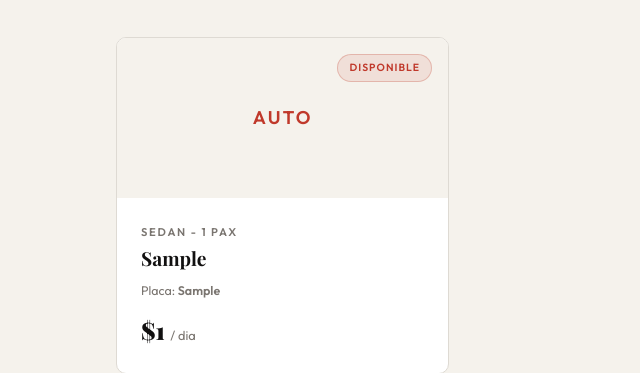
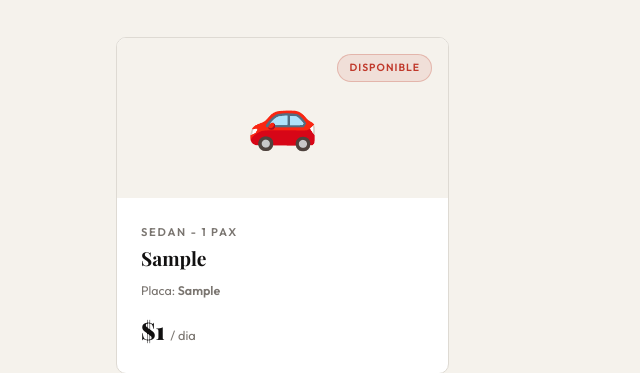
Before and after one commit to McFly2404/Renta_Vehiculos, a Django app: page / in a window 1280 px wide. Shown: the part 2740-3113 px from the top of the page, without its empty margins (0-640 px from the left). Run offline with Django 5.2, Linux system fonts and the light colour scheme; tables that the repository leaves empty hold one stand-in row (values such as "Sample post"); parts of the project's set-up code (start-up, migrations or seed data) failed here and were passed over.

Commit message:
Emojis carros y parches visuales

```diff
--- a/static/css/main.css
+++ b/static/css/main.css
@@ -192,7 +192,7 @@ h1, h2, h3 { font-family: var(--f-display); line-height: 1.1; font-weight: 900;
 }
 .vehicle-card:hover { transform: translateY(-4px); box-shadow: var(--shadow-lg); }
 .vehicle-card__icon { height: 160px; display: flex; align-items: center; justify-content: center; font-size: 4.5rem; background: var(--c-bg); }
-.vehicle-card__icon--text { font-family: var(--f-body); font-size: 1.15rem; font-weight: 800; letter-spacing: .12em; color: var(--c-accent); }
+.vehicle-card__icon--text { font-family: var(--f-body); font-size: 3.6rem; font-weight: 800; letter-spacing: 0; line-height: 1; color: var(--c-accent); }
 .vehicle-card__body { padding: 1.25rem 1.5rem 1.5rem; }
 .vehicle-card__cat  { font-size: .7rem; font-weight: 600; letter-spacing: .15em; text-transform: uppercase; color: var(--c-muted); }
 .vehicle-card__name { font-family: var(--f-display); font-size: 1.2rem; font-weight: 700; margin: .3rem 0 .75rem; }
--- a/static/js/main.js
+++ b/static/js/main.js
@@ -52,11 +52,11 @@ const CATEGORY_LABELS = {
 };
 
 const CATEGORY_TAGS = {
-  SEDAN: 'AUTO',
-  SUV: 'SUV',
-  CAMIONETA: 'PICKUP',
-  DEPORTIVO: 'SPORT',
-  FURGON: 'VAN',
+  SEDAN: '🚗',
+  SUV: '🚙',
+  CAMIONETA: '🚚',
+  DEPORTIVO: '🏎️',
+  FURGON: '🚐',
 };
 
 function categoryLabel(category) {
```
